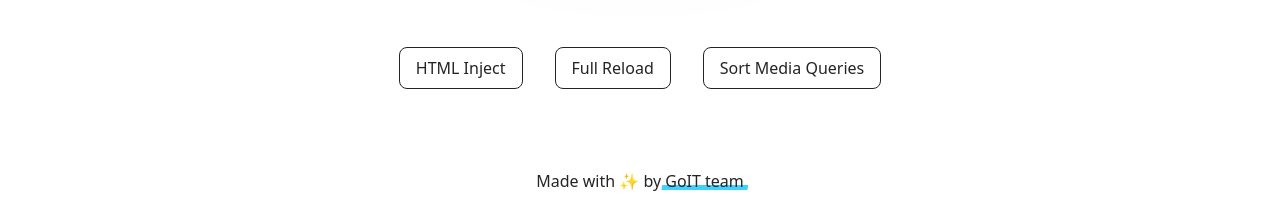
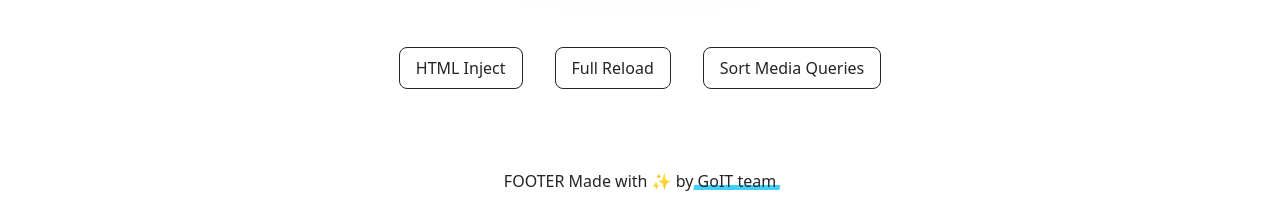
Before and after one commit to Maks7dr/our-blended-22, a plain HTML site: page index.html in a window 1280 px wide. Shown: the part 587-800 px from the top of the page. Drawn offline with Linux system fonts and the light colour scheme.

Commit message:
Deploying to gh-pages from @ Maks7dr/our-blended-22@12bf81caa8f3a2f547aa9c66d814a296f118d112 🚀

```diff
--- a/index.html
+++ b/index.html
@@ -109,7 +109,7 @@
 
     <footer class="footer">
   <div class="container">
-    <p class="footer-desc">
+    <p class="footer-desc">FOOTER
       Made with ✨ by
       <a
         class="footer-link"
@@ -120,6 +120,7 @@
         GoIT team
       </a>
     </p>
+
   </div>
 </footer>
 
```
Also changed, not shown: page-2.html (+2 -1 lines), page-3.html (+2 -1 lines).
